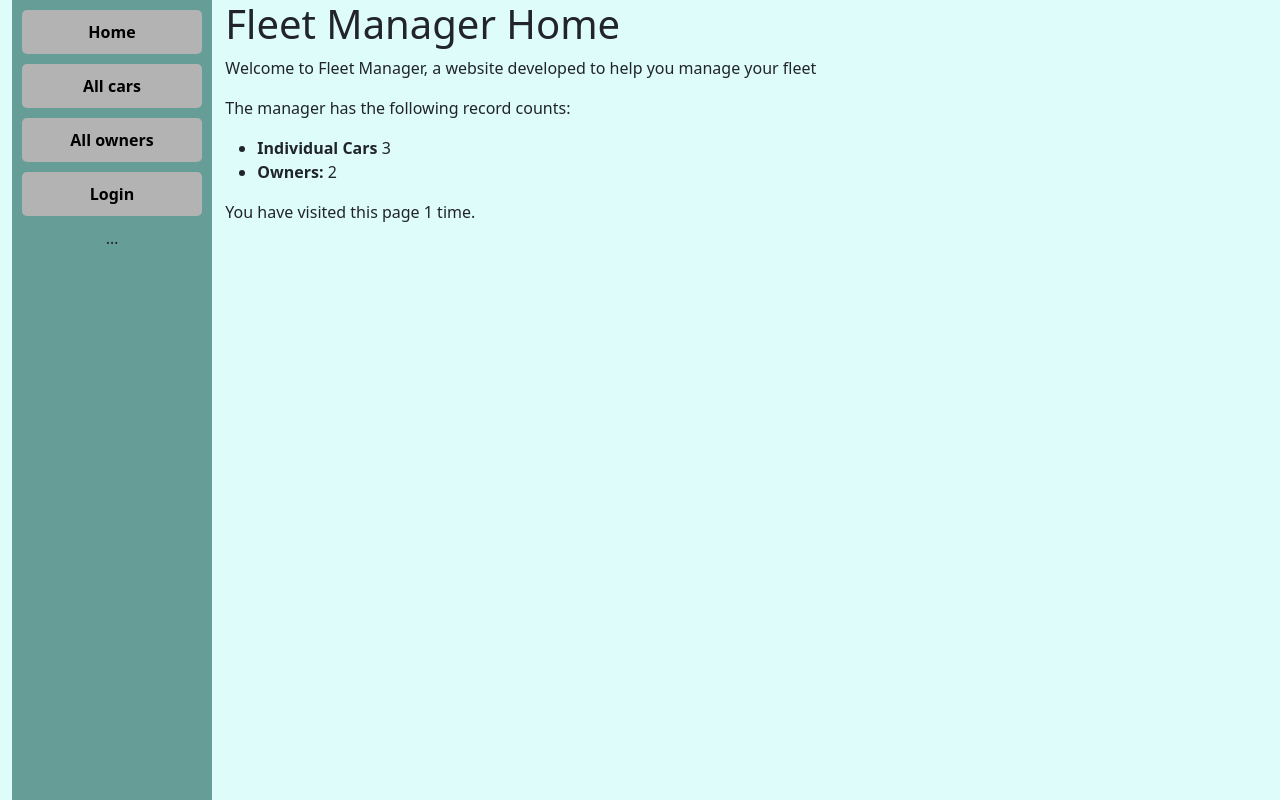
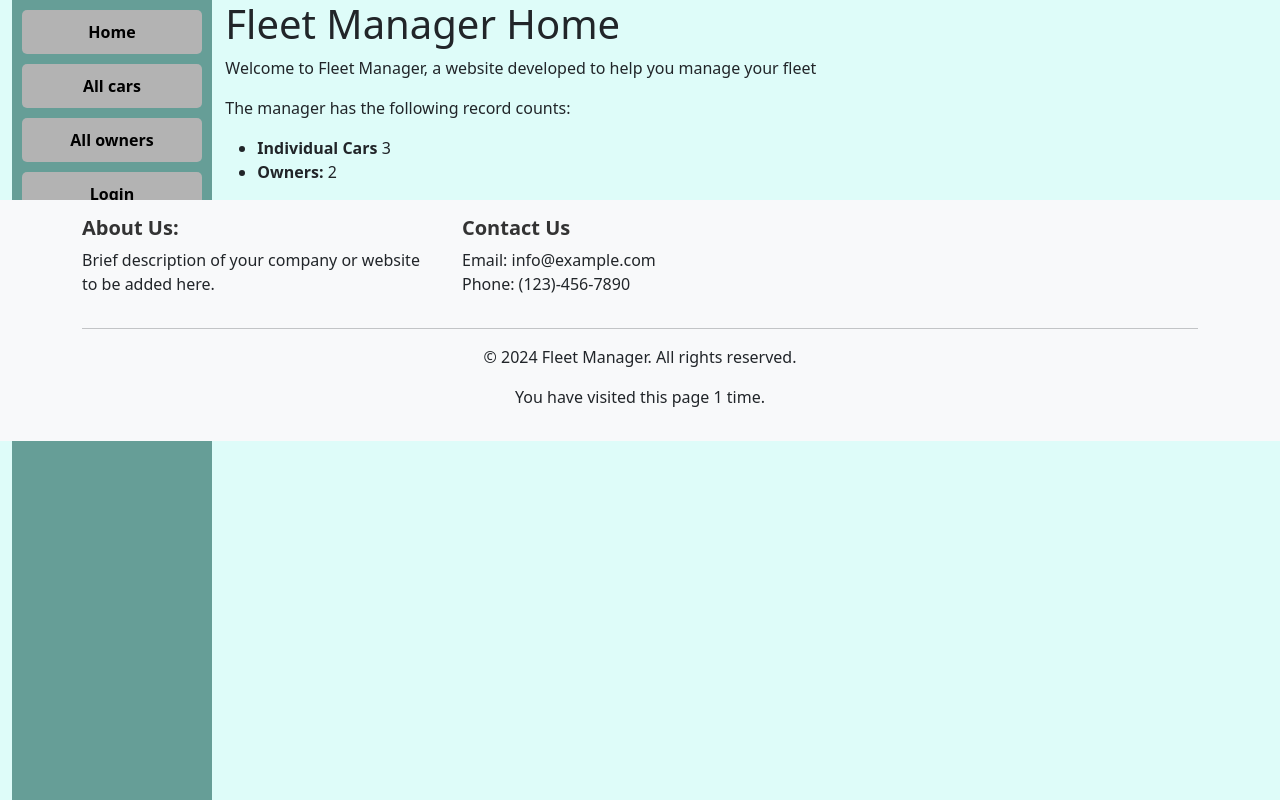
Before and after one commit to BHaessler/Fleet_Mango, a Django app: page /catalog/ in a window 1280 px wide. Run offline with Django 3.2, Linux system fonts and the light colour scheme; data comes from the database, SQL or seed files in the repository; both versions use the stored data as it was after the commit.

Commit message:
adding a footer

```diff
--- a/myfleetmanager/catalog/static/css/styles.css
+++ b/myfleetmanager/catalog/static/css/styles.css
@@ -77,3 +77,35 @@ body {
     background-color: #01463b;
     color: white;
   }
+
+.footer {
+  position: relative;
+  bottom: 0;
+  width: 100%;
+  background-color: #f8f9fa;
+  padding: 20px 0;
+  margin-top: 20px;
+  }
+
+.footer h5 {
+  color: #333;
+  font-weight: bold;
+  }
+
+.footer ul {
+  padding-left: 0;
+  }
+
+.footer ul li {
+  list-style-type: none;
+  }
+
+.footer a {
+  color: #6c757d;
+  text-decoration: none;
+  }
+
+.footer a:hover {
+  color: #007bff;
+  text-decoration: underline;
+  }
--- a/myfleetmanager/catalog/templates/base_generic.html
+++ b/myfleetmanager/catalog/templates/base_generic.html
@@ -43,5 +43,31 @@
         <div class="col-sm-10 ">{% block content %}{% endblock %}</div>
       </div>
     </div>
+
+    <!-- Footer starts here -->
+    <footer class="footer mt-auto py-3 bg-light">
+      <div class="container">
+        <div class="row">
+          <div class="col-md-4">
+            <h5>About Us:</h5>
+            <p>Brief description of your company or website to be added here.</p>
+          </div>
+          <div class="col-md-4">
+            <h5>Contact Us</h5>
+            <p>Email: info@example.com<br>Phone: (123)-456-7890</p>
+          </div>
+        </div>
+        <hr>
+        <div class="row">
+          <div class="col-md-12 text-center">
+            <p>&copy; 2024 Fleet Manager. All rights reserved.</p>
+            <p>You have visited this page {{ num_visits }} time{{ num_visits|pluralize }}.</p>
+
+          </div>
+        </div>
+      </div>
+    </footer>
+    <!-- Footer ends here -->
+
   </body>
 </html>
--- a/myfleetmanager/catalog/templates/index.html
+++ b/myfleetmanager/catalog/templates/index.html
@@ -11,8 +11,4 @@
     <li><strong>Owners:</strong> {{ num_owners }}</li>
   </ul>
 
-  <p>
-    You have visited this page {{ num_visits }} time{{ num_visits|pluralize }}.
-  </p>
-
 {% endblock %}
```
Also changed, not shown: myfleetmanager/fleetmanager.sqlite3.
